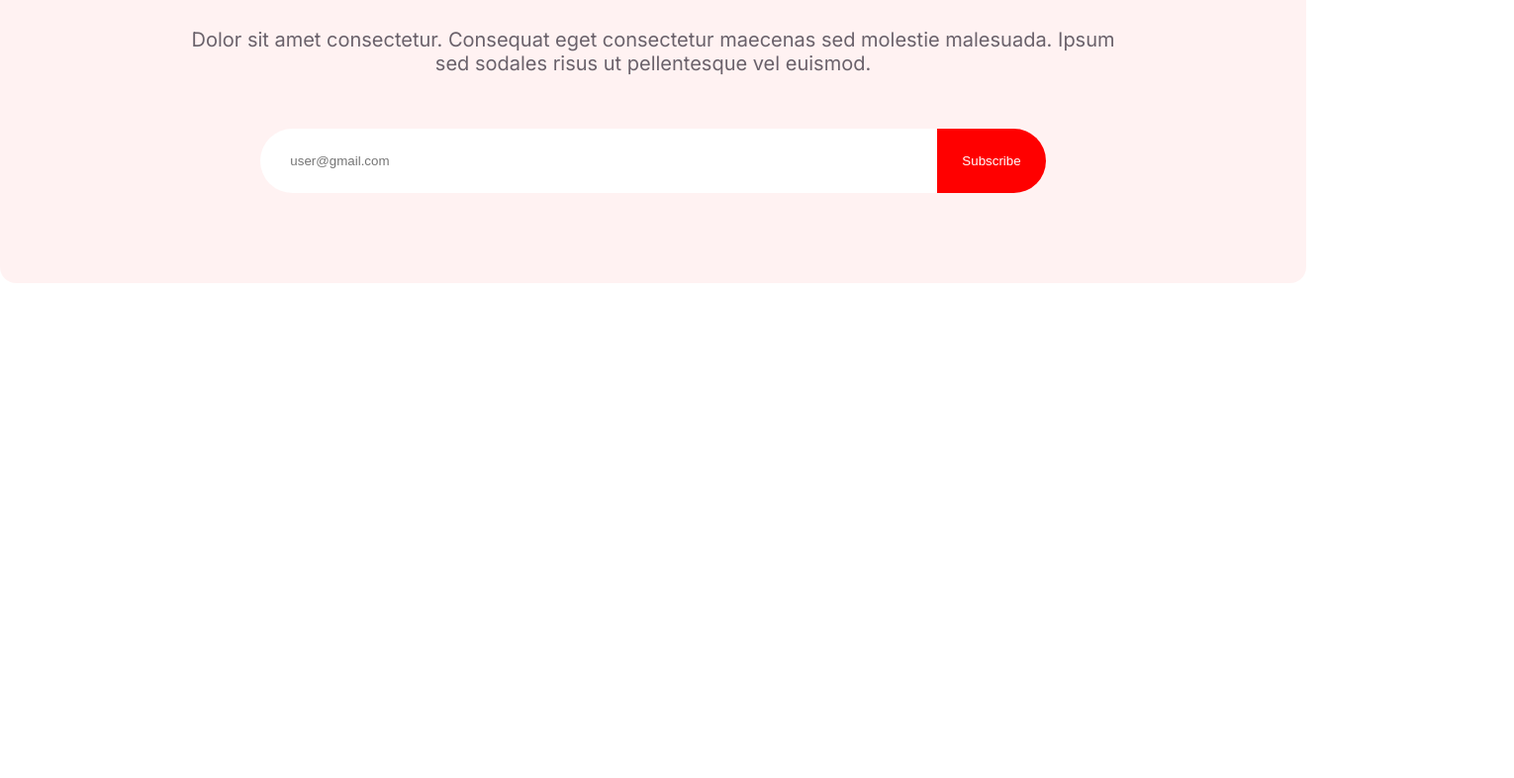
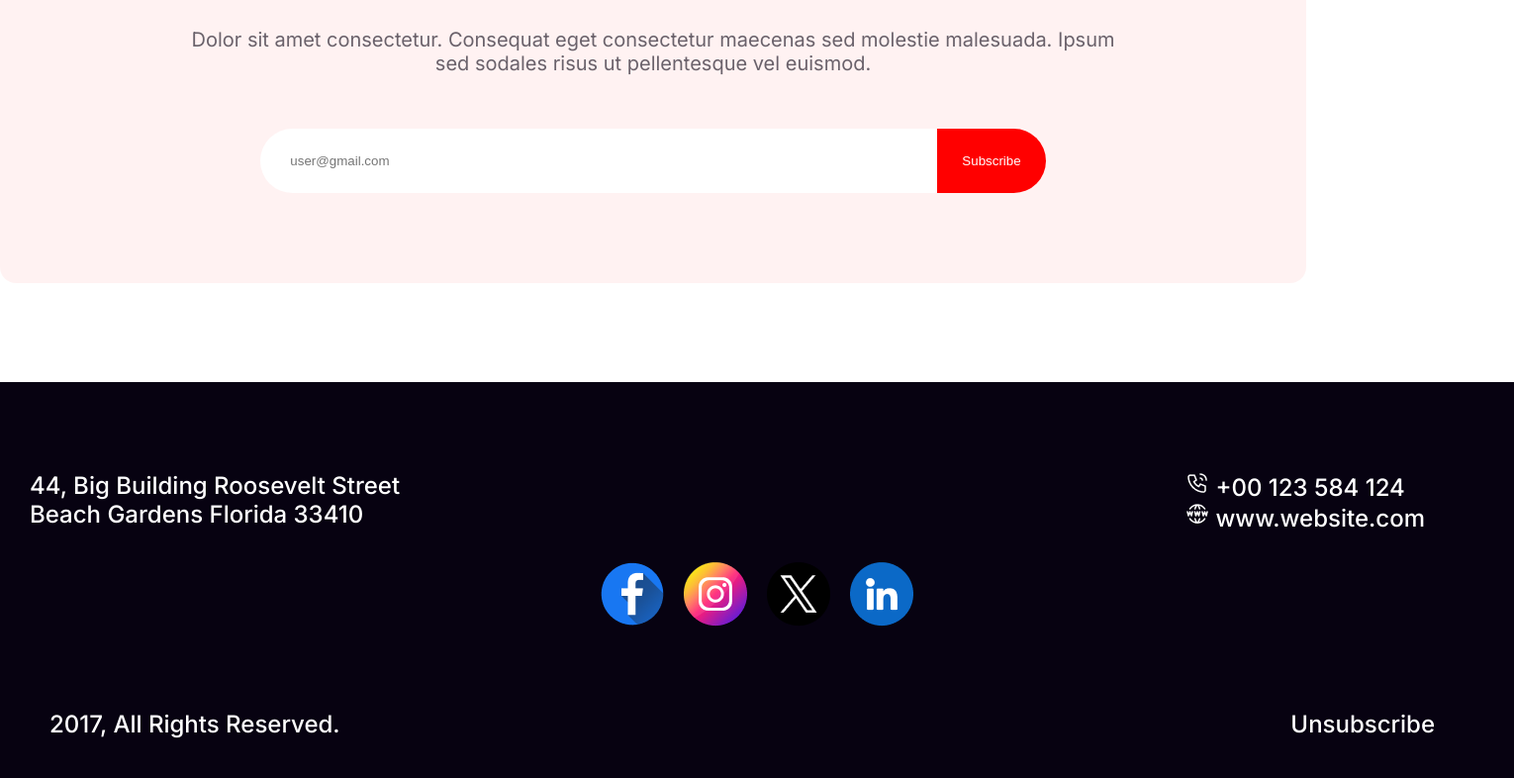
Before and after one commit to SifatSararChistee/new-year-offer-project, a plain HTML site: page index.html in a window 1280 px wide. Shown: the part 6060-6846 px from the top of the page at 99% size, 1530 px wide, since content can reach past the window. Before the commit the page ends 6346 px from the top, so only its background shows below. Drawn offline with Linux system fonts and the light colour scheme.

Commit message:
added footer section

```diff
--- a/index.html
+++ b/index.html
@@ -165,6 +165,37 @@
         </div>
       </section>
     </main>
-    <footer></footer>
+
+    <!-- footer section -->
+
+    <footer class="footer-container">
+      <div class="footer-text">
+        <p>
+          44, Big Building Roosevelt Street <br />Beach Gardens Florida 33410
+        </p>
+        <p>
+          <img src="styles/icons/Call.png" alt="" /> +00 123 584 124 <br />
+          <img src="styles/icons/Website.png" alt="" /> www.website.com
+        </p>
+      </div>
+      <div class="social-icons">
+        <div class="social-icon1">
+          <img src="styles/icons/Facebook.png" alt="" />
+        </div>
+        <div class="social-icon2">
+          <img src="styles/icons/Instagram.png" alt="" />
+        </div>
+        <div class="social-icon3">
+          <img src="styles/icons/Twitter.png" alt="" />
+        </div>
+        <div class="social-icon4">
+          <img src="styles/icons/Linkedin.png" alt="" />
+        </div>
+      </div>
+      <div class="footer-text2">
+        <p>2017, All Rights Reserved.</p>
+        <p>Unsubscribe</p>
+      </div>
+    </footer>
   </body>
 </html>
--- a/styles/style.css
+++ b/styles/style.css
@@ -370,6 +370,7 @@ font-weight: 400;}
     align-items: center;
     margin: 0 auto;
     margin-top: 200px;
+    margin-bottom: 100px;
 }
 
 .newsletter-img{
@@ -419,3 +420,39 @@ font-weight: 400;}
     padding: 25px;
     border-radius:0px 50px 50px 0px;
 }
+
+/* footer section */
+
+.footer-container{
+    background-color:  rgb(7, 2, 17);
+    width: 1530px;
+    height: 400px;
+    margin: auto;
+}
+
+.footer-text{
+    color: rgb(255, 255, 255);
+    font-family: Inter;
+    font-size: 24px;
+    font-weight: 500;
+    display: flex;
+    justify-content: space-between;
+    padding:90px 90px 30px 30px ;
+}
+
+.social-icons{
+    display: flex;
+    gap: 20px;
+    justify-content: center;
+    align-items: center;
+}
+
+.footer-text2{
+    color: rgb(255, 255, 255);
+    font-family: Inter;
+    font-size: 24px;
+    font-weight: 500;
+    display: flex;
+    justify-content: space-between;
+    padding: 80px 80px 30px 50px;
+}
```
